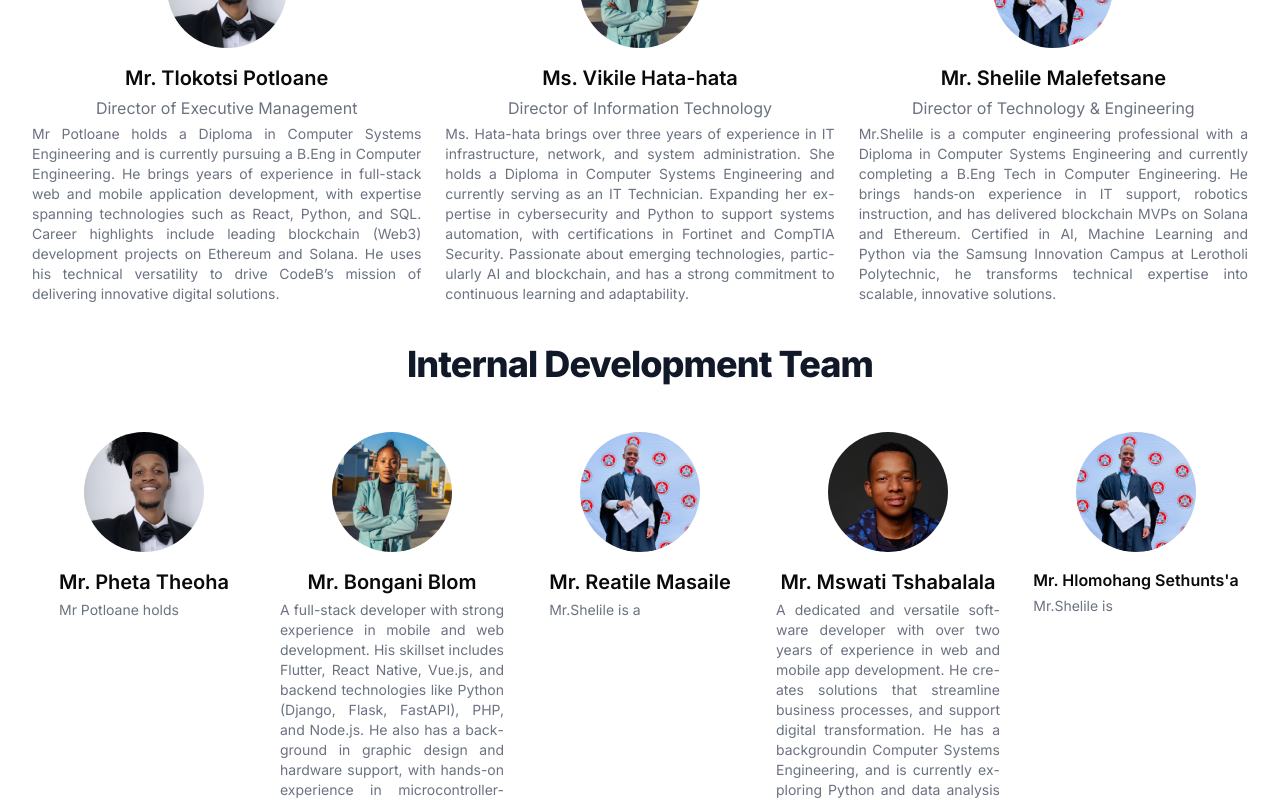
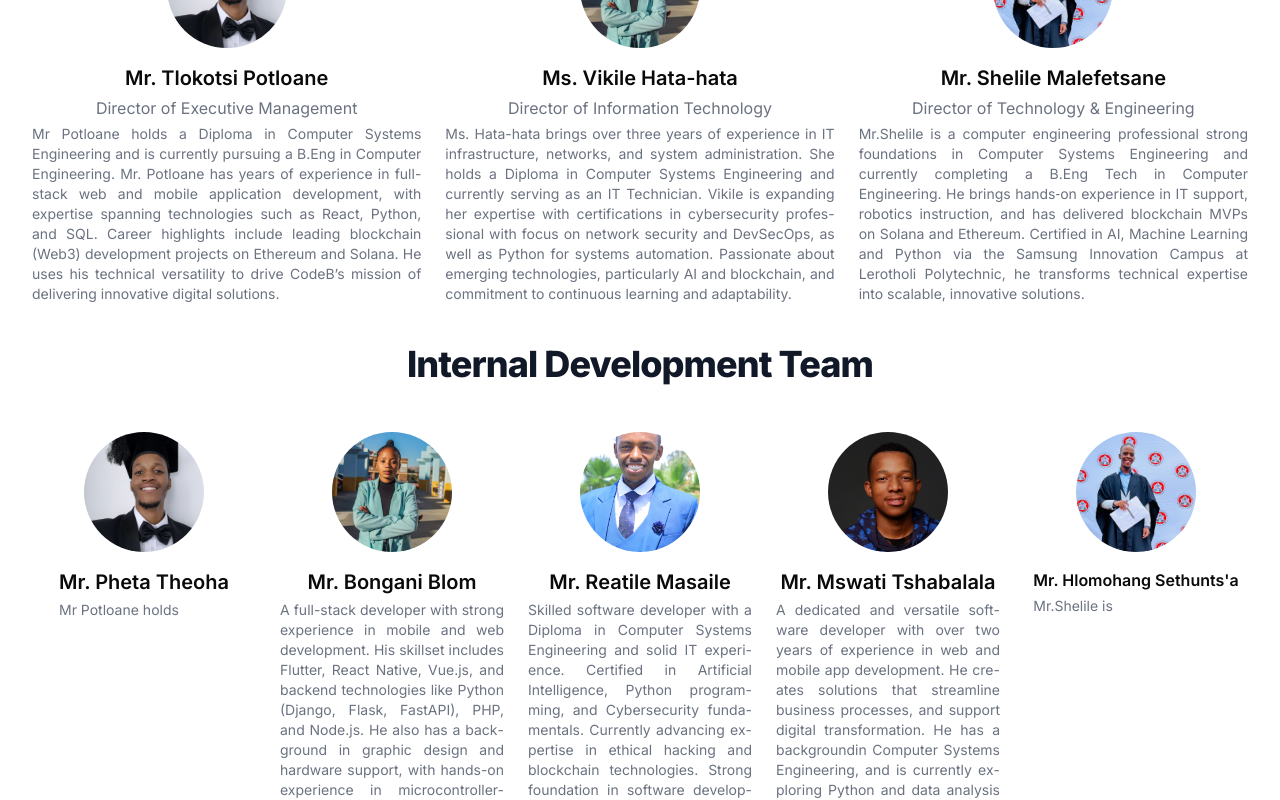
Before and after one commit to codeburstls/codeburst-website, a Next.js app: page /about in a window 1280 px wide. Shown: the part 720-1520 px from the top of the page. Built offline with nearby package versions, Linux system fonts and the light colour scheme.

Commit message:
Updated org info

```diff
--- a/app/about/page.tsx
+++ b/app/about/page.tsx
@@ -78,7 +78,7 @@ export default function AboutPage() {
                 Director of Executive Management
                 </p>
                 <p className="text-sm text-gray-500 dark:text-gray-400 text-justify">
-                Mr Potloane holds a Diploma in Computer Systems Engineering and is currently pursuing a B.Eng in Computer Engineering. He brings years of experience in full-stack web and mobile application development, with expertise spanning technologies such as React, Python, and SQL.
+                Mr Potloane holds a Diploma in Computer Systems Engineering and is currently pursuing a B.Eng in Computer Engineering. Mr. Potloane has years of experience in full-stack web and mobile application development, with expertise spanning technologies such as React, Python, and SQL.
 
                 Career highlights include leading blockchain (Web3) development projects on Ethereum and Solana.
                 He uses his technical versatility to drive CodeB’s mission of delivering innovative digital solutions.
@@ -101,10 +101,10 @@ export default function AboutPage() {
                 Director of Information Technology
                 </p>
                 <p className="text-sm text-gray-500 dark:text-gray-400 text-justify hyphens-auto">
-                Ms. Hata-hata brings over three years of experience in IT infrastructure, network, and system administration. She holds a Diploma in Computer Systems Engineering and  currently serving as an IT Technician.
+                Ms. Hata-hata brings over three years of experience in IT infrastructure, networks, and system administration. She holds a Diploma in Computer Systems Engineering and  currently serving as an IT Technician.
 
-                Expanding her expertise in cybersecurity and Python to support systems automation, with certifications in Fortinet and CompTIA Security. Passionate about emerging technologies, particularly AI and blockchain,
-                and has a strong commitment to continuous learning and adaptability.
+                Vikile is expanding her expertise with certifications in cybersecurity professional with focus on network security and DevSecOps, as well as Python for systems automation. Passionate about emerging technologies, particularly AI and blockchain,
+                and commitment to continuous learning and adaptability.
                 </p>
               </div>
             </div>
@@ -123,7 +123,7 @@ export default function AboutPage() {
                 Director of Technology & Engineering
                 </p>
                 <p className="text-sm text-gray-500 dark:text-gray-400 text-justify">
-                Mr.Shelile is a computer engineering professional with a Diploma in Computer Systems Engineering and currently completing a B.Eng Tech in Computer Engineering. He brings hands‑on experience in IT support, robotics instruction, and has delivered blockchain MVPs on Solana and Ethereum. Certified in AI, Machine Learning and Python via the Samsung Innovation Campus at Lerotholi Polytechnic, he transforms technical expertise into scalable, innovative solutions.
+                Mr.Shelile is a computer engineering professional strong foundations in Computer Systems Engineering and currently completing a B.Eng Tech in Computer Engineering. He brings hands‑on experience in IT support, robotics instruction, and has delivered blockchain MVPs on Solana and Ethereum. Certified in AI, Machine Learning and Python via the Samsung Innovation Campus at Lerotholi Polytechnic, he transforms technical expertise into scalable, innovative solutions.
                 </p>
               </div>
             </div>
@@ -176,7 +176,7 @@ export default function AboutPage() {
             </div>
             <div className="flex flex-col items-center space-y-4">
               <img
-                src="Shelile..jpg"
+                src="reatile.jpg"
                 width={120}
                 height={120}
                 alt="Mr. Reatile Masaile"
@@ -185,8 +185,10 @@ export default function AboutPage() {
               />
               <div className="space-y-1 text-center">
                 <h3 className="text-xl font-semibold">Mr. Reatile Masaile</h3>
-                <p className="text-sm text-gray-500 dark:text-gray-400 text-justify">
-                Mr.Shelile is a
+                <p className="text-sm text-gray-500 dark:text-gray-400 text-justify hyphens-auto">
+                Skilled software developer with a Diploma in Computer Systems Engineering and solid IT experience. Certified in Artificial Intelligence,
+                Python programming, and Cybersecurity fundamentals. Currently advancing expertise in ethical hacking and blockchain technologies.
+                Strong foundation in software development, security.
                 </p>
               </div>
             </div>
--- a/app/solutions/page.tsx
+++ b/app/solutions/page.tsx
@@ -85,18 +85,6 @@ const solutionCategories = [
         description: "Tech Stack: Java, MySQL",
         content:
           "A centralized platform to streamline project development—from design to deployment—by aggregating all artifacts, processes, and workflows. Born from our team’s firsthand challenges, it eliminates fragmentation and boosts efficiency.",
-      },
-      {
-        title: "Industrial IoT",
-        description: "Connected manufacturing",
-        content:
-          "Connect industrial equipment and systems to monitor performance, predict maintenance needs, and optimize production processes.",
-      },
-      {
-        title: "Healthcare IoT",
-        description: "Connected medical devices",
-        content:
-          "IoT solutions for healthcare that enable remote patient monitoring, improve treatment outcomes, and enhance operational efficiency in medical facilities.",
       },
     ],
   },
--- a/components/hero-section.tsx
+++ b/components/hero-section.tsx
@@ -17,8 +17,12 @@ export default function  HeroSection() {
                 </span>
               </h1>
             <p className="mt-3 text-base text-gray-500 sm:mt-5 sm:text-lg sm:max-w-xl sm:mx-auto md:mt-5 md:text-xl lg:mx-0">
-                Empowering Basotho with <span className="font-semibold">Merafocoins</span> through blockchain and
+                Empowering Basotho with <span className="font-semibold">Software Solutions</span> through blockchain-driven
                 digital innovation.
+              </p>
+              <p className="mt-3 text-sm text-gray-500 sm:mt-5 sm:text-base sm:max-w-xl sm:mx-auto md:mt-5 md:text-lg lg:mx-0">
+                CodeBurst (CodeB) PTY. LTD is a software publishing company which was established and incorporated in 2020
+                with a dedication to help organizations grow through smart, and future-ready systems.
               </p>
           </div>
           <div className="mt-5 sm:mt-8 sm:flex sm:justify-center lg:justify-start">
```
Also changed, not shown: public/masaile.jpg (added), public/reatile.jpg (added).
